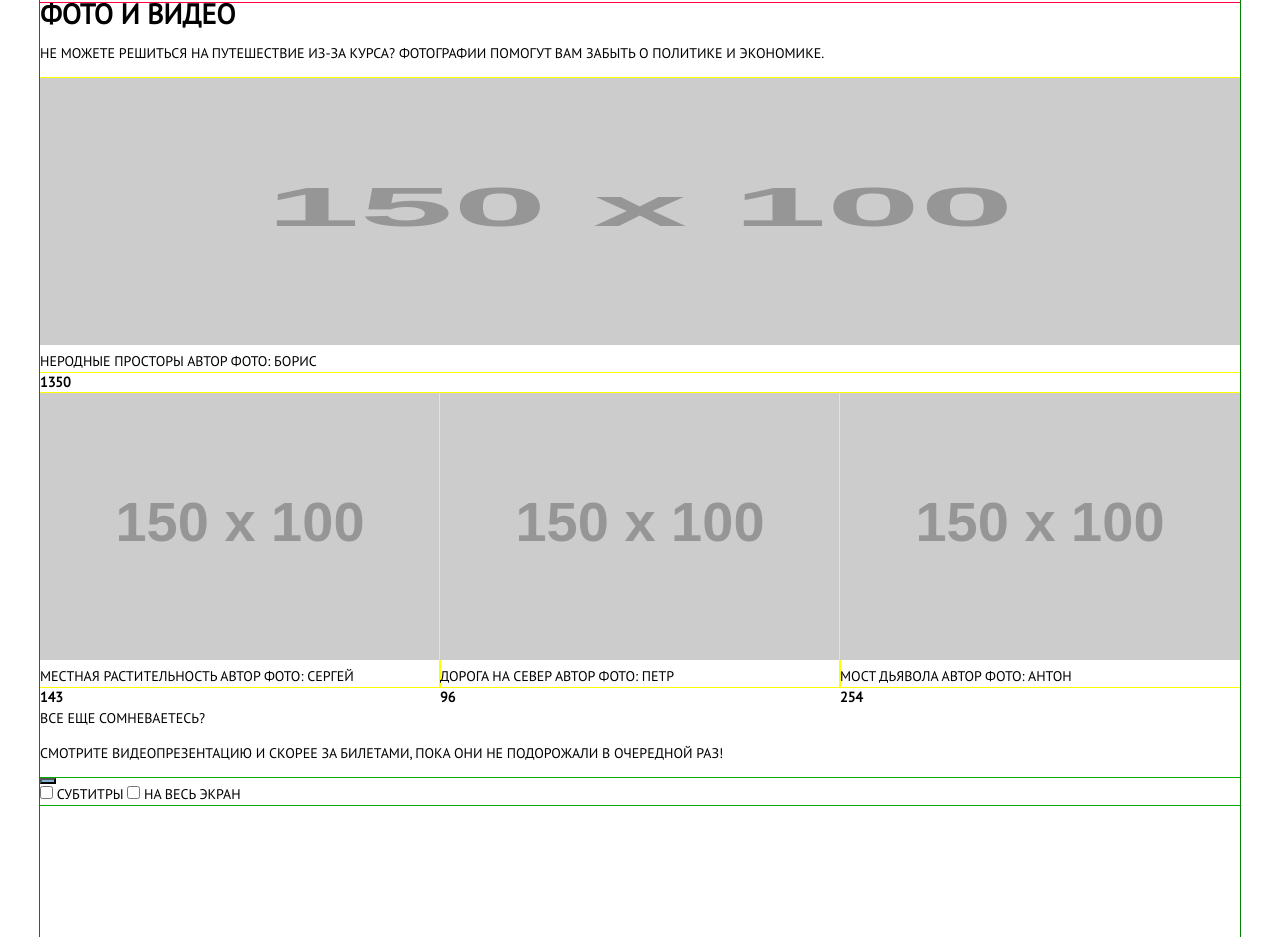
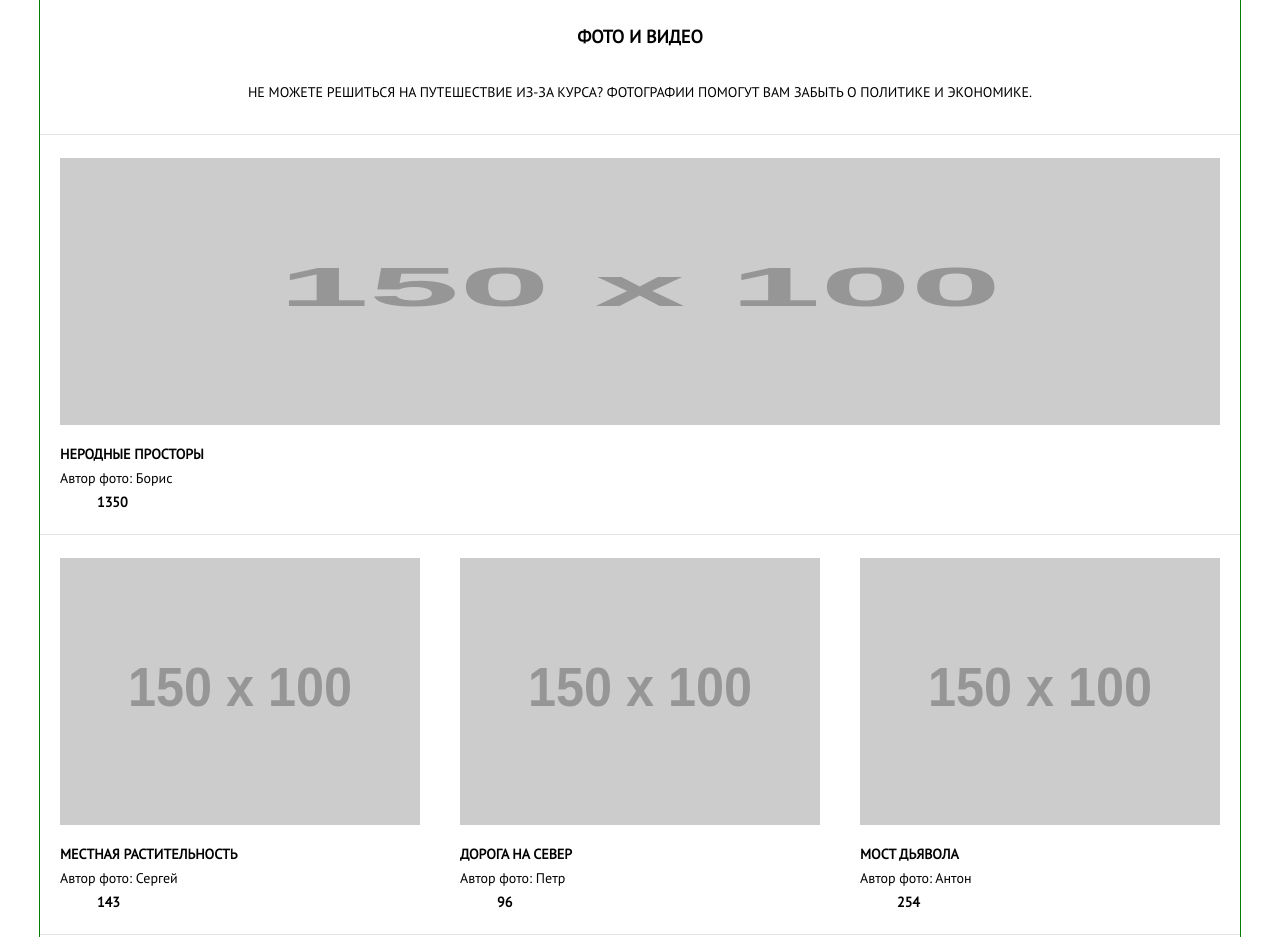
Before and after one commit to DimaKabanov/128489-sedona, a website: page photo.html in a window 1280 px wide. Shown: the part 590-1527 px from the top of the page. Drawn offline with nearby package versions, Linux system fonts and the light colour scheme; files that its build step writes are made by us from their sources; placeholder pictures from the web are drawn by us; files whose address does not match are found by name.

Commit message:
Сделал разметку фотографий на мобильной версии

```diff
--- a/photo.html
+++ b/photo.html
@@ -11,7 +11,7 @@
   <div class="wrapper">
     <!-- header -->
     <header class="header">
-      <nav class="main-nav  main-nav--closed">
+      <nav class="main-nav  main-nav--opened">
         <ul class="main-nav__list">
           <li class="main-nav__item"><a href="index.html" class="main-nav__link">Главная</a></li>
           <li class="main-nav__item"><a href="#" class="main-nav__link  main-nav__item--active">Фото и видео</a></li>
@@ -48,7 +48,7 @@
       <!-- photo -->
       <div class="media__items">
         <figure class="media-picture">
-          <img src="http://placehold.it/150x100" width="280" height="280" alt="Неродные просторы">
+          <img class="media-picture__img" src="http://placehold.it/150x100" width="280" height="280" alt="Неродные просторы">
           <figcaption class="media-picture__description">
             Неродные просторы
             <span class="media-picture__author">Автор фото: Борис</span>
@@ -61,7 +61,7 @@
 
       <div class="media__items">
         <figure class="media-picture">
-          <img src="http://placehold.it/150x100" width="150" height="100" alt="Местная растительность">
+          <img class="media-picture__img" src="http://placehold.it/150x100" width="150" height="100" alt="Местная растительность">
           <figcaption class="media-picture__description">
             Местная растительность
             <span class="media-picture__author">Автор фото: Сергей</span>
@@ -74,7 +74,7 @@
 
       <div class="media__items">
         <figure class="media-picture">
-          <img src="http://placehold.it/150x100" width="150" height="100" alt="Дорога на север">
+          <img class="media-picture__img" src="http://placehold.it/150x100" width="150" height="100" alt="Дорога на север">
           <figcaption class="media-picture__description">
             Дорога на север
             <span class="media-picture__author">Автор фото: Петр</span>
@@ -87,7 +87,7 @@
 
       <div class="media__items">
         <figure class="media-picture">
-          <img src="http://placehold.it/150x100" width="150" height="100" alt="Мост дьявола">
+          <img class="media-picture__img" src="http://placehold.it/150x100" width="150" height="100" alt="Мост дьявола">
           <figcaption class="media-picture__description">
             Мост дьявола
             <span class="media-picture__author">Автор фото: Антон</span>
@@ -140,7 +140,7 @@
       <div class="footer__copyright">
         <span class="footer__copyright-name">Разработанно</span>
         <a href="#" class="footer__copyright-link">
-          <img class="footer__copyright-picture" src="http://placehold.it/150x100" width="150" height="100" alt="HTML Academy">
+          <img class="footer__copyright-picture" src="http://placehold.it/150x100" width="27" height="34" alt="HTML Academy">
         </a>
       </div>
 
--- a/sass/blocks/media-picture.scss
+++ b/sass/blocks/media-picture.scss
@@ -1,7 +1,28 @@
 .media-picture {
-  //width: 100%;
+  display: flex;
+  flex-direction: column;
+
   margin: 0;
-  outline: 1px solid #ffff00;
+  margin-left: 20px;
+  margin-right: 20px;
+
+  &__description {
+    display: flex;
+    flex-direction: column;
+
+    line-height: $line-height-big;
+    font-weight: bold;
+  }
+
+  &__author {
+    line-height: $line-height-big;
+    font-weight: normal;
+    text-transform: none;
+  }
+
+  &__img {
+    padding-bottom: 17px;
+  }
 
   img {
     width: 280px;
--- a/sass/blocks/media.scss
+++ b/sass/blocks/media.scss
@@ -1,15 +1,63 @@
 .media {
-  outline: 1px solid #ff0043;
+
+  &__header {
+    padding-top: 40px;
+    padding-bottom: 30px;
+
+    text-align: center;
+  }
+
+  &__title {
+    margin-top: 0;
+    margin-bottom: 30px;
+
+    font-size: $font-size-big;
+    line-height: $line-height-bigger;
+  }
+
+  &__description {
+    margin: 0 25px;
+
+    line-height: $line-height-big;
+  }
 
   &__items {
-    margin-left: 20px;
-    margin-right: 20px;
+    display: flex;
+    flex-direction: column;
+
+    padding-top: 23px;
+    padding-bottom: 20px;
+
+    border-top: 1px solid #e5e5e5;
+  }
+
+  &__like-number {
+    margin-left: 57px;
+
+    line-height: $line-height-big;
   }
 
   &__video {
-      height: 267px;
+    padding-top: 35px;
+
+    border-top: 1px solid #e5e5e5;
+    text-align: center;
     }
+
+  &__video-title {
+    margin-bottom: 30px;
+
+    font-size: $font-size-big;
+    line-height: $line-height-bigger;
+    font-weight: bold;
   }
+
+  &__video-description {
+    margin: 0 25px 35px 25px;
+
+    line-height: $line-height-big;
+  }
+}
 
 @media #{$tablet-width} {
   .media {
```
